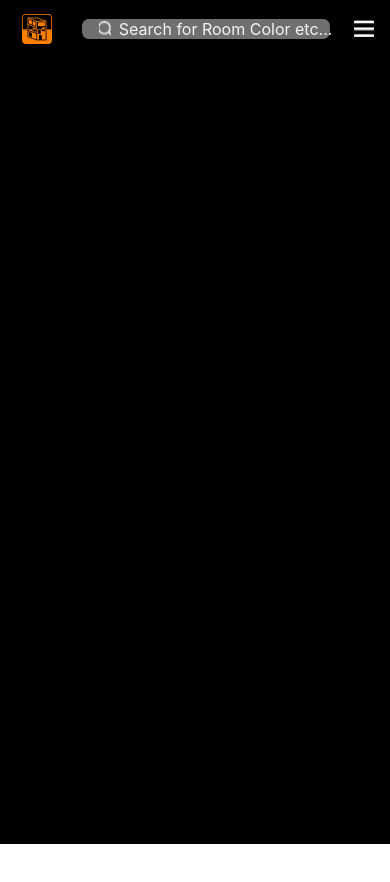
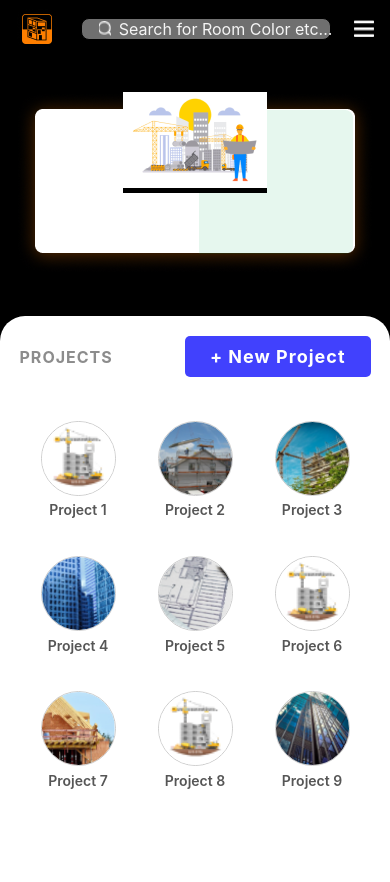
Before and after one commit to sourav-kundu443/pomoDigital, a React Native app: screen /HomeScreen in a window 390 px wide. Shown: the top 882 px of the page. Before the commit the page ends 844 px from the top, so only its background shows below. Built offline with nearby package versions, Linux system fonts and the light colour scheme.

Commit message:
home screen footer

```diff
--- a/App.js
+++ b/App.js
@@ -11,6 +11,7 @@ import VerificationScreen from './src/screens/verificationScreen';
 import HomeScreen from './src/screens/homeScreen';
 import OTPScreen from './src/screens/otpScreen';
 import NewPassword from './src/screens/passwordScreen';
+import NewProject from './src/screens/newProjectScreen';
 
 const Stack = createStackNavigator();
 
@@ -70,6 +71,11 @@ const App = () => {
           component={HomeScreen}
           options={{headerShown: false}}
         />
+        <Stack.Screen
+          name="NewProject"
+          component={NewProject}
+          options={{headerShown: false}}
+        />
       </Stack.Navigator>
     </NavigationContainer>
   );
--- a/src/components/CustomButton.js
+++ b/src/components/CustomButton.js
@@ -1,12 +1,29 @@
 import React from 'react';
 import {Text, StyleSheet, View} from 'react-native';
 
-const CustomButton = ({ onPress, title, color }) => {
+const CustomButton = ({
+  onPress,
+  title,
+  color,
+  paddingHorizontal,
+  paddingVertical,
+  marginVertical,
+}) => {
   return (
-        <View onPress={onPress} style={[styles.ButtonContainer, {backgroundColor: color}]}>
+    <View
+      onPress={onPress}
+      style={[
+        styles.ButtonContainer,
+        {
+          backgroundColor: color,
+          paddingHorizontal: paddingHorizontal,
+          marginVertical: marginVertical,
+          paddingVertical: paddingVertical
+        },
+      ]}>
       <Text style={styles.ButtonText}>{title}</Text>
     </View>
-      )
+  );
 };
 
 const styles = StyleSheet.create({
@@ -14,18 +31,14 @@ const styles = StyleSheet.create({
   ButtonContainer: {
     elevation: 8,
     borderRadius: 5,
-      paddingVertical: 15,
-      paddingHorizontal: 12,
-      marginVertical: 30
   },
   ButtonText: {
     fontSize: 18,
-      color: "#fff",
-      fontWeight: "bold",
-      alignSelf: "center",
-      // textTransform: "uppercase"
-    }
+    color: '#fff',
+    fontWeight: 'bold',
+    alignSelf: 'center',
+    letterSpacing: 1
+  },
 });
 
-
 export default CustomButton;
--- /dev/null
+++ b/src/screens/homeScreen/DATA.js
@@ -0,0 +1,49 @@
+const DATA = [
+    {
+      id: 1,
+      image: require('../../assets/images/project/project1.png'),
+      text: 'Project 1',
+    },
+    {
+      id: 2,
+      image: require('../../assets/images/project/project2.png'),
+      text: 'Project 2',
+    },
+    {
+      id: 3,
+      image: require('../../assets/images/project/project3.png'),
+      text: 'Project 3',
+    },
+    {
+      id: 4,
+      image: require('../../assets/images/project/project4.png'),
+      text: 'Project 4',
+    },
+    {
+      id: 5,
+      image: require('../../assets/images/project/project5.png'),
+      text: 'Project 5',
+    },
+    {
+      id: 6,
+      image: require('../../assets/images/project/project1.png'),
+      text: 'Project 6',
+    },
+    {
+      id: 7,
+      image: require('../../assets/images/project/project6.png'),
+      text: 'Project 7',
+    },
+    {
+      id: 8,
+      image: require('../../assets/images/project/project1.png'),
+      text: 'Project 8',
+    },
+    {
+      id: 9,
+      image: require('../../assets/images/project/project7.png'),
+      text: 'Project 9',
+    },
+  ];
+
+  export default DATA;
--- a/src/screens/homeScreen/index.js
+++ b/src/screens/homeScreen/index.js
@@ -1,20 +1,78 @@
 import React from 'react';
-import {View, Text, Image} from 'react-native';
+import {View, Text, Image, FlatList, ScrollView} from 'react-native';
 import styles from './style';
 
 import Logo from '../../assets/images/logoBW.png';
-import UserIcon2 from '../../assets/images/userIcon2.png';
 import BurgerButton from '../../assets/images/icon/burgerIcon.png';
+import BannerImage from '../../assets/images/aaa.png';
+import ReactOne from '../../assets/images/Rectangle3.png';
+import ReactTwo from '../../assets/images/Rectangle4.png';
 
 import SearchBar from '../../components/SearchBar';
+import {TouchableOpacity} from 'react-native-gesture-handler';
+import CustomButton from '../../components/CustomButton';
+
+import DATA from './DATA';
 
 const HomeScreen = ({navigation}) => {
+  const _renderItem = ({item}) => {
+    return (
+      <View style={styles.project}>
+        <TouchableOpacity style={{alignItems: 'center'}}>
+          <Image
+            source={item.image}
+            style={styles.projectImage}
+            resizeMode="cover"
+          />
+          <Text style={styles.projectNum}>{item.text}</Text>
+        </TouchableOpacity>
+      </View>
+    );
+  };
   return (
     <View style={styles.container}>
       <View style={styles.header}>
         <Image source={Logo} />
         <SearchBar />
-        <Image source={BurgerButton} style={styles.burgerButtonStyle}/>
+        <Image source={BurgerButton} style={styles.burgerButtonStyle} />
+      </View>
+      <View style={styles.bannerStyle}>
+        <Image source={ReactOne} style={styles.ReactOne} resizeMode="contain" />
+        <View style={styles.hgfs}>
+          <Image
+            source={ReactTwo}
+            style={styles.ReactTwo}
+            resizeMode="contain"
+          />
+        </View>
+        <View style={styles.shadow}>
+          <Image source={BannerImage} style={styles.bannerImage} />
+        </View>
+        <TouchableOpacity style={styles.explore}>
+          <Text style={styles.exploreText}>Explore Now</Text>
+        </TouchableOpacity>
+      </View>
+      <View style={styles.footer}>
+        <View style={styles.footerTopPart}>
+          <Text style={styles.projectText}>Projects</Text>
+          <TouchableOpacity onPress={() => navigation.navigate('NewProject')}>
+            <CustomButton
+              title="+ New Project"
+              color="#4141FD"
+              paddingHorizontal={25}
+              marginVertical={20}
+              paddingVertical={10}
+            />
+          </TouchableOpacity>
+        </View>
+        <View style={styles.projects}>
+          <FlatList
+            data={DATA}
+            renderItem={_renderItem}
+            numColumns={3}
+            keyExtractor={(item, index) => index}
+          />
+        </View>
       </View>
     </View>
   );
--- a/src/screens/homeScreen/style.js
+++ b/src/screens/homeScreen/style.js
@@ -1,20 +1,90 @@
-import { StyleSheet } from "react-native";
+import {StyleSheet} from 'react-native';
 
 const styles = StyleSheet.create({
   container: {
     flex: 1,
-      backgroundColor: '#000'
+    backgroundColor: '#000',
   },
-    header:{
+  header: {
     flexDirection: 'row',
     alignItems: 'center',
     justifyContent: 'space-between',
     paddingHorizontal: '4%',
-        marginTop: '2%'
+    marginTop: '2%',
   },
   burgerButtonStyle: {
-      height: '40%'
+    height: '40%',
+  },
+  bannerStyle: {
+    position: 'relative',
+    alignItems: 'center',
+    top: '5%'
+  },
+  hgfs: {
+    position: 'absolute',
+    height: '100%',
+    top: '10%',
+    left: '51%'
+  },
+  shadow: {
+    position: 'absolute',
+    shadowColor: '#000',
+    shadowOffset: {width: 0, height: 5},
+    elevation: 8,
+  },
+  bannerImage: {
+    top: '30%'
+  },
+  explore: {
+    position: 'absolute'
+  },
+  exploreText: {
+    color: '#000',
+  },
+  footer: {
+    width: '100%',
+    top: '10%',
+    backgroundColor: '#fff',
+    height: '100%',
+    borderTopStartRadius: 25,
+    borderTopEndRadius: 25,
+    paddingHorizontal: '5%'
+
+  },
+  footerTopPart: {
+    flexDirection: 'row',
+    alignItems: 'center',
+    justifyContent: 'space-between'
+  },
+  projectText: {
+    fontSize: 16,
+    textTransform: 'uppercase',
+    letterSpacing: 1,
+    color: '#8C8C8C',
+    fontWeight: 'bold'
+  },
+  projects: {
+    height: '100%'
+  },
+  project: {
+    flex: 1,
+    height: 100,
+    marginVertical: '5%'
+  },
+  projectImage: {
+    width: 75,
+    height: 75,
+    borderColor: '#CCCCCC',
+    borderWidth: 1,
+    borderRadius: 50,
+    marginVertical: '5%',
+
+  },
+  projectNum: {
+    fontSize: 14,
+    color: '#565656',
+    fontWeight: '600'
   }
-})
+});
 
 export default styles;
--- a/src/screens/otpScreen/style.js
+++ b/src/screens/otpScreen/style.js
@@ -4,7 +4,6 @@ const styles = StyleSheet.create({
   container: {
     flex: 1,
     backgroundColor: '#fff',
-
   },
   header: {
     flexDirection: 'row',
@@ -12,14 +11,14 @@ const styles = StyleSheet.create({
     paddingHorizontal: '7%',
     alignItems: 'center',
     maxHeight: '10%',
-    marginTop: '3%'
+    marginTop: '8%'
   },
   logo: {
     width: '12%',
   },
   backIcon: {
-    width: 30,
-    height: 30,
+    width: 25,
+    height: 25,
   },
   message: {
     color: '#000',
--- a/src/screens/passwordScreen/index.js
+++ b/src/screens/passwordScreen/index.js
@@ -33,16 +33,22 @@ const NewPassword = ({navigation}) => {
       <View style={styles.formContainer}>
         <View style={styles.loginForm}>
           <View style={styles.formField}>
-              <Text style={styles.formLabel}>New Password</Text>
+            <Text style={styles.formLabel}>New Password</Text>
             <TextInput style={styles.textInput} />
           </View>
           <View style={styles.formField}>
-          <Text style={styles.formLabel}>Confirm Password</Text>
+            <Text style={styles.formLabel}>Confirm Password</Text>
             <TextInput style={styles.textInput} />
           </View>
         </View>
         <TouchableOpacity onPress={() => navigation.navigate('LoginScreen')}>
-          <CustomButton title="Login" color="#F17400" />
+          <CustomButton
+            title="Login"
+            color="#F17400"
+            paddingHorizontal={12}
+            marginVertical={30}
+            paddingVertical={15}
+          />
         </TouchableOpacity>
       </View>
     </View>
--- a/src/screens/signupScreen/index.js
+++ b/src/screens/signupScreen/index.js
@@ -62,7 +62,13 @@ const SignUpScreen = ({navigation}) => {
           </View> */}
           <TouchableOpacity
             onPress={() => navigation.navigate('VerificationScreen')}>
-            <CustomButton title="Continue" color="#F17400" />
+            <CustomButton
+              title="Continue"
+              color="#F17400"
+              paddingHorizontal={12}
+              marginVertical={30}
+              paddingVertical={15}
+            />
           </TouchableOpacity>
         </View>
       </View>
--- a/src/screens/verificationScreen/index.js
+++ b/src/screens/verificationScreen/index.js
@@ -30,6 +30,9 @@ const VerificationScreen = ({navigation}) => {
             color="#F17400"
             title="Go to Homepage"
             style={styles.btnToHome}
+            paddingHorizontal={12}
+            marginVertical={30}
+            paddingVertical={15}
           />
         </TouchableOpacity>
       </View>
```
Also changed, not shown: src/screens/loginScreen/index.js (+12 -6 lines), src/screens/otpScreen/index.js (+15 -4 lines), src/assets/images/Rectangle3.png (added), src/assets/images/Rectangle4.png (added). Lines whose indentation alone changed are shown as unchanged.
